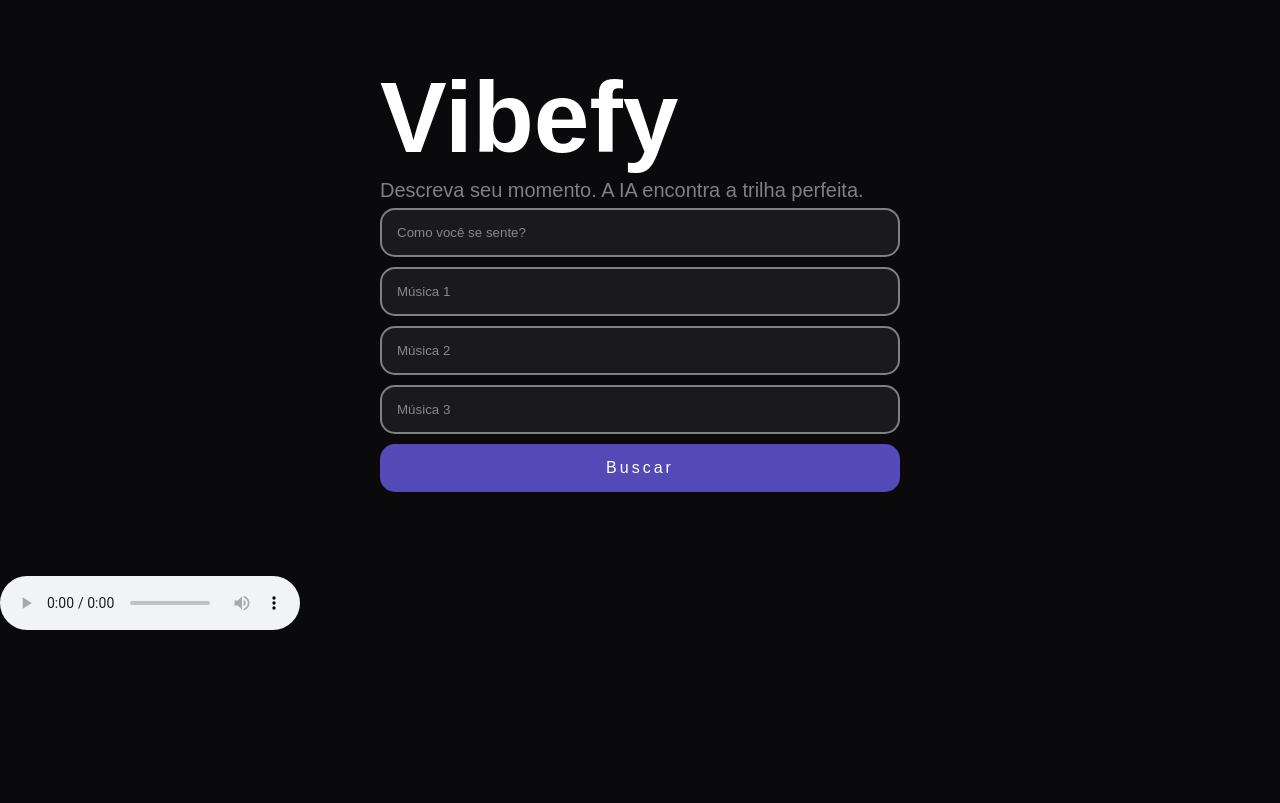
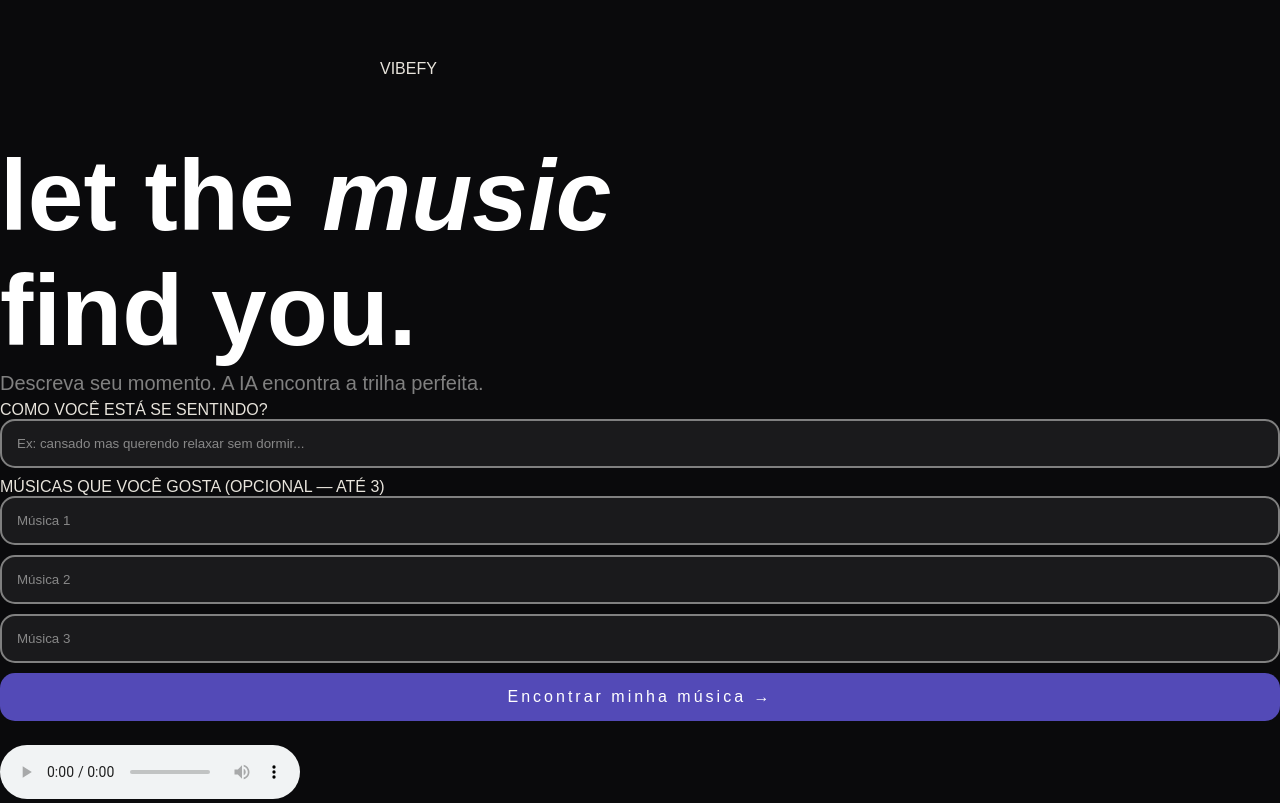
Before and after one commit to matheusnw1/vibefy.py, a Flask app: page / in a window 1280 px wide. Before the commit the page ends 630 px from the top, so only its background shows below. Run offline with Flask 3, Linux system fonts and the light colour scheme; parts of the project's set-up code (start-up, migrations or seed data) failed here and were passed over.

Commit message:
Atualização no HTML

```diff
--- a/templates/index.html
+++ b/templates/index.html
@@ -7,14 +7,25 @@
   <title>Vibefy</title>
 </head>
 <body>
-  <div class="titulo">
-    <h1>Vibefy</h1>
-    <p>Descreva seu momento. A IA encontra a trilha perfeita.</p>
-    <input type="text" id="humor" placeholder="Como você se sente?">
+<body>
+  <div class="header">
+    <div class="titulo">VIBEFY</div>
+
+    <h1>let the <em>music</em><br>find you.</h1>
+    <p class="subtitulo">Descreva seu momento. A IA encontra a trilha perfeita.</p>
+
+    <div class="form">
+      <div class="label">COMO VOCÊ ESTÁ SE SENTINDO?</div>
+      <input type="text" id="humor" placeholder="Ex: cansado mas querendo relaxar sem dormir...">
+
+      <div class="label">MÚSICAS QUE VOCÊ GOSTA (OPCIONAL — ATÉ 3)</div>
+      <div class="musicas">
         <input type="text" id="t1" placeholder="Música 1">
         <input type="text" id="t2" placeholder="Música 2">
         <input type="text" id="t3" placeholder="Música 3">
-    <button id="btn-buscar" onclick="buscar()">Buscar</button>
+      </div>
+
+      <button id="btn-buscar" onclick="buscar()">Encontrar minha música →</button>
     </div>
 
     <div class="resultado" id="resultado">
@@ -22,8 +33,9 @@
       <p id="nome"></p>
       <audio src="" id="audio" controls></audio>
     </div>
+  </div>
+  <script>
 
-  <script>
     function buscar() {
       let humor = document.getElementById('humor').value
 
@@ -45,7 +57,6 @@
           document.getElementById('audio').src = data.preview
     })
     }
-
   </script>
 </body>
 </html>
```
Lines whose indentation alone changed are shown as unchanged.
